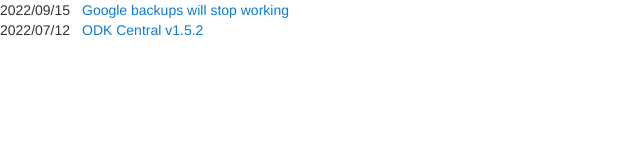
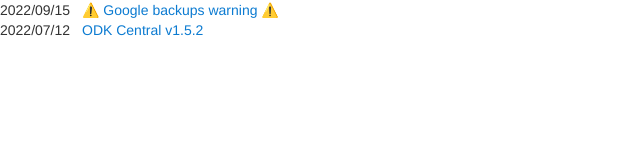
Before and after one commit to getodk/central, a plain HTML site: page docs/news.html in a window 1280 px wide. Shown: the full height of the page, 0-640 px from the left. Drawn offline with Linux system fonts and the light colour scheme.

Commit message:
Update news item about Google backups

```diff
--- a/docs/news.html
+++ b/docs/news.html
@@ -10,7 +10,7 @@
     <div class="news-item">
       <span class="item-date">2022/09/15</span>
       <a href="https://forum.getodk.org/t/backups-to-google-drive-from-central-will-stop-working-after-oct-3/38895" target="_blank">
-        Google backups will stop working
+        ⚠️ Google backups warning ⚠️
       </a>
     </div>
     <div class="news-item">
```
